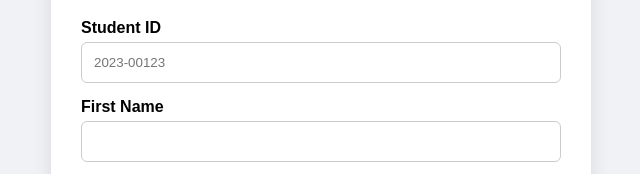
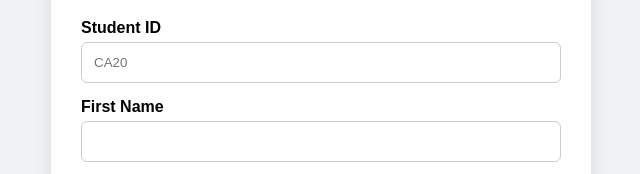
Before and after one commit to garciamarkangelo205-ux/ICCT-queuee, a plain HTML site: page index.html in a window 1280 px wide. Shown: the part 152-326 px from the top of the page, 319-959 px from the left. Drawn offline with Linux system fonts and the light colour scheme.

Commit message:
Update index.html

```diff
--- a/index.html
+++ b/index.html
@@ -22,7 +22,7 @@
     <h1>📋 Registrar Queue Booking</h1>
     <form id="queueForm">
       <label>Student ID</label>
-      <input type="text" id="studentID" required placeholder="2023-00123">
+      <input type="text" id="studentID" required placeholder="CA20">
 
       <label>First Name</label>
       <input type="text" id="firstName" required>
```
